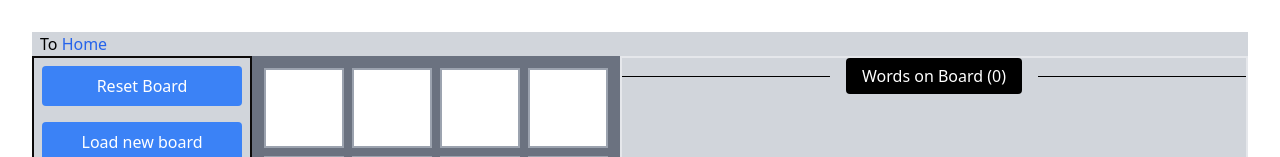
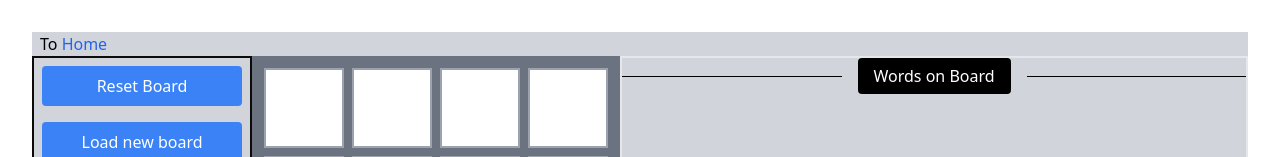
Before and after one commit to dlipino/CSNW-demo-dlp, a React (Vite) app: page /boggle in a window 1280 px wide. Shown: the top 157 px of the page. Built offline with nearby package versions, Linux system fonts and the light colour scheme.

Commit message:
boggle board solved word count only appears after a solve is attempted.

```diff
--- a/src/components/boggle/main.tsx
+++ b/src/components/boggle/main.tsx
@@ -63,12 +63,14 @@ const BoggleMain = () => {
           <h2 className="flex flex-row flex-nowrap items-center">
             <span className="flex-grow block border-t border-black"></span>
             <span className="flex-none block mx-4 px-4 py-2.5 text-md rounded leading-none font-medium bg-black text-white">
-              Words on Board ({solvedWords.length})
+              Words on Board
+              {solvedWords ? ` : (${solvedWords.length})` : ""}
+
             </span>
             <span className="flex-grow block border-t border-black"></span>
           </h2>
           <div className="flex justify-center flex-wrap gap-2 p-4 max-w-sm mx-auto my-4 text-sm">
-            {solvedWords.map((value, _) => renderSolutionWord(value))}
+            {solvedWords ? solvedWords.map((value, _) => renderSolutionWord(value)) : ""}
           </div>
         </div>
       </div>
--- a/src/context/BoggleContext.tsx
+++ b/src/context/BoggleContext.tsx
@@ -2,7 +2,7 @@ import React, { createContext, useContext, useState } from 'react';
 
 interface BoggleContextType {
   letters: (string | null )[][]; //Array of chars with length 4x4 or 0
-  solvedWords: string[]; //Array of all solutions
+  solvedWords: string[] | null; //Array of all solutions
   validWords: string[]
   updateLetters: (letters: string[][]) => void;
   updateSolvedWords: (solvedWords: string[] | null) => void;
@@ -16,7 +16,7 @@ const BoggleProvider: React.FC<{children: React.ReactNode}> = ({ children }) =>
   const w = 4;
   const h = 4;
   const [letters, setLetters] = useState<(string|null)[][]>(Array.from({ length: w }, () => Array.from({ length: h }, () => null)));
-  const [solvedWords, setSolvedWords] = useState<string[]>([]);
+  const [solvedWords, setSolvedWords] = useState<string[] | null>(null);
   const [validWords, setValidWords] = useState<string[]>([])
 
   function updateLetters(inputTiles: string[][]) {
@@ -29,16 +29,14 @@ const BoggleProvider: React.FC<{children: React.ReactNode}> = ({ children }) =>
       }
       //TODO check for correct letter type, probably
     }
-    setLetters(inputTiles)
+    setLetters(inputTiles);
+    setSolvedWords(null);
   }
 
   function updateSolvedWords(solvedWords: string[] | null) {
-    if (solvedWords === null) {
-      setSolvedWords([])
-    } else {
-      setSolvedWords(solvedWords)
-    }
+    setSolvedWords(solvedWords)
   }
+
   function updateValidWords(validWords: string[]) {
     setValidWords(validWords)
   }
```
Also changed, not shown: 1 other file (tests, documents, lock files or other folders).
